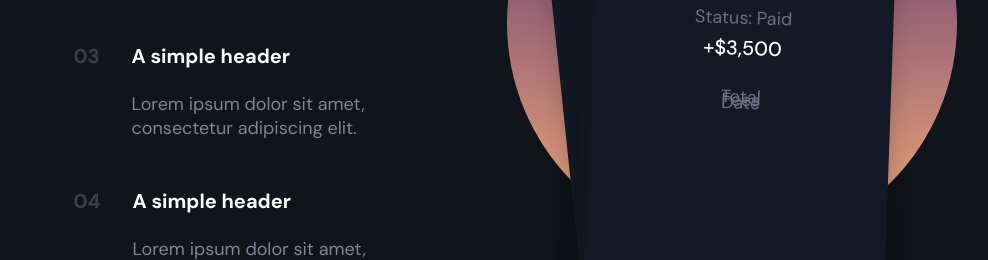
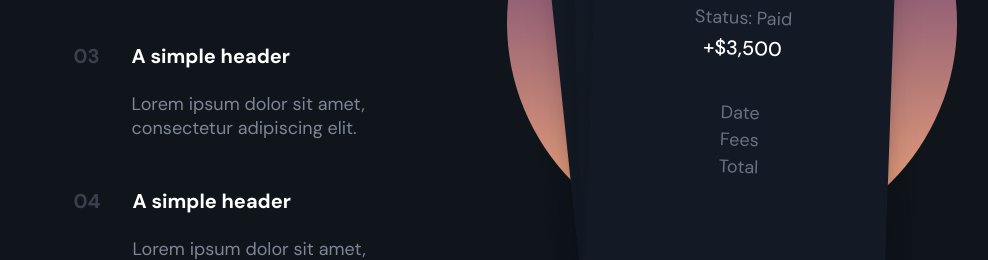
Before and after one commit to rayanwaked/procure-project, a React (Create React App) app: page / in a window 1280 px wide. Shown: the part 1837-2097 px from the top of the page, without its empty margins (125-1113 px from the left). Built offline with nearby package versions, Linux system fonts and the light colour scheme.

Commit message:
partially completed the four features invoice image

```diff
--- a/src/pages/landing/four-features/four-features.tsx
+++ b/src/pages/landing/four-features/four-features.tsx
@@ -66,9 +66,15 @@ export default function FourFeatures() {
                                 <p className="FourFeaturesInvoiceSmallText">Status: Paid</p>
                                 <p className="FourFeaturesInvoiceText">+$3,500</p>
 
-                                <p className="FourFeaturesInvoiceSmallText">Date</p>
-                                <p className="FourFeaturesInvoiceSmallText">Fees</p>
-                                <p className="FourFeaturesInvoiceSmallText">Total</p>
+                                <div>
+                                    <p className="FourFeaturesInvoiceSmallText"
+                                       style={{padding: "20px"}}>Date</p>
+                                    <p className="FourFeaturesInvoiceSmallText"
+                                       style={{padding: "20px"}}>Fees</p>
+                                    <p className="FourFeaturesInvoiceSmallText"
+                                       style={{padding: "20px"}}>Total</p>
+                                </div>
+
                             </div>
                         </div>
                     </div>
```
